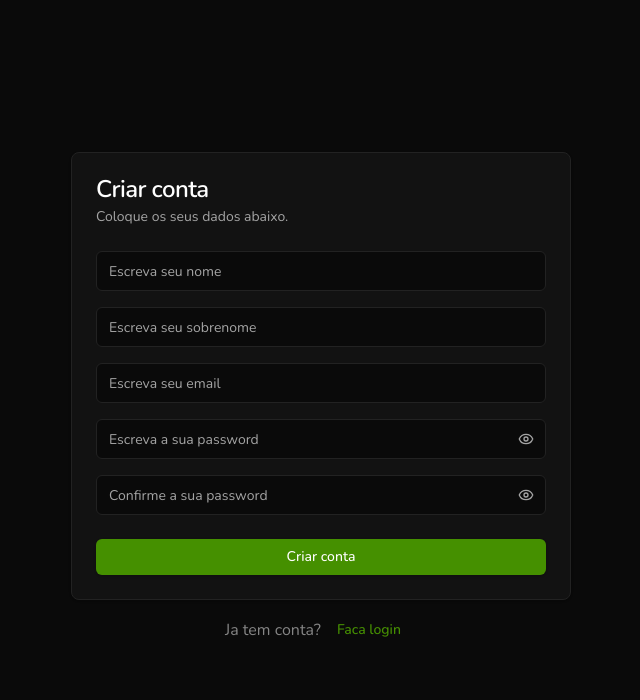
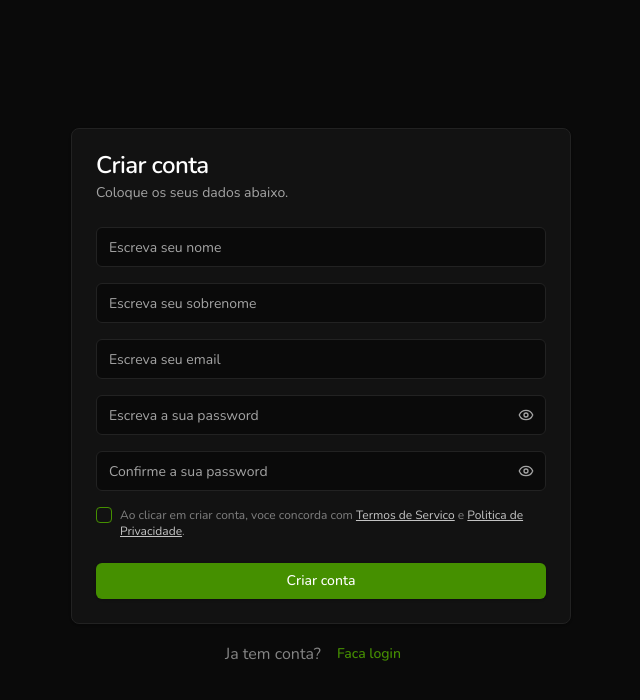
Before and after one commit to Maiiaa30/FinanceTracker, a React (Vite) app: page /signup in a window 1280 px wide. Shown: the top 700 px of the page, without its empty margins (319-959 px from the left). Built offline with nearby package versions, Linux system fonts and the light colour scheme.

Commit message:
add check box terms to sign up form

```diff
--- a/package.json
+++ b/package.json
@@ -10,6 +10,7 @@
     "preview": "vite preview"
   },
   "dependencies": {
+    "@radix-ui/react-checkbox": "^1.3.3",
     "@radix-ui/react-slot": "^1.2.4",
     "@tailwindcss/vite": "^4.1.18",
     "class-variance-authority": "^0.7.1",
--- /dev/null
+++ b/src/components/ui/checkbox.jsx
@@ -0,0 +1,22 @@
+import * as React from "react"
+import * as CheckboxPrimitive from "@radix-ui/react-checkbox"
+import { Check } from "lucide-react"
+
+import { cn } from "@/lib/utils"
+
+const Checkbox = React.forwardRef(({ className, ...props }, ref) => (
+  <CheckboxPrimitive.Root
+    ref={ref}
+    className={cn(
+      "grid place-content-center peer h-4 w-4 shrink-0 rounded-sm border border-primary ring-offset-background focus-visible:outline-none focus-visible:ring-2 focus-visible:ring-ring focus-visible:ring-offset-2 disabled:cursor-not-allowed disabled:opacity-50 data-[state=checked]:bg-primary data-[state=checked]:text-primary-foreground",
+      className
+    )}
+    {...props}>
+    <CheckboxPrimitive.Indicator className={cn("grid place-content-center text-current")}>
+      <Check className="h-4 w-4" />
+    </CheckboxPrimitive.Indicator>
+  </CheckboxPrimitive.Root>
+))
+Checkbox.displayName = CheckboxPrimitive.Root.displayName
+
+export { Checkbox }
--- a/src/pages/Signup.jsx
+++ b/src/pages/Signup.jsx
@@ -10,6 +10,7 @@
   CardHeader,
   CardTitle,
 } from "@/components/ui/card";
+import { Checkbox } from "@/components/ui/checkbox";
 import { Input } from "@/components/ui/input";
 
 const SignupPage = () => {
@@ -26,6 +27,25 @@
           <Input type="email" placeholder="Escreva seu email" />
           <PasswordInput placeholder={"Escreva a sua password"} />
           <PasswordInput placeholder={"Confirme a sua password"} />
+          <div className="items-top flex space-x-2">
+            <Checkbox id="terms" />
+            <div className="grid gap-1.5 leading-none">
+              <label
+                htmlFor="terms"
+                className="text-muted-foreground text-xs opacity-75"
+              >
+                Ao clicar em criar conta, voce concorda com{" "}
+                <a href="#" className="text-white underline">
+                  Termos de Servico
+                </a>{" "}
+                e{" "}
+                <a href="#" className="text-white underline">
+                  Politica de Privacidade
+                </a>
+                .
+              </label>
+            </div>
+          </div>
         </CardContent>
         <CardFooter>
           <Button className="w-full">Criar conta</Button>
```
Also changed, not shown: 1 other file (tests, documents, lock files or other folders).
